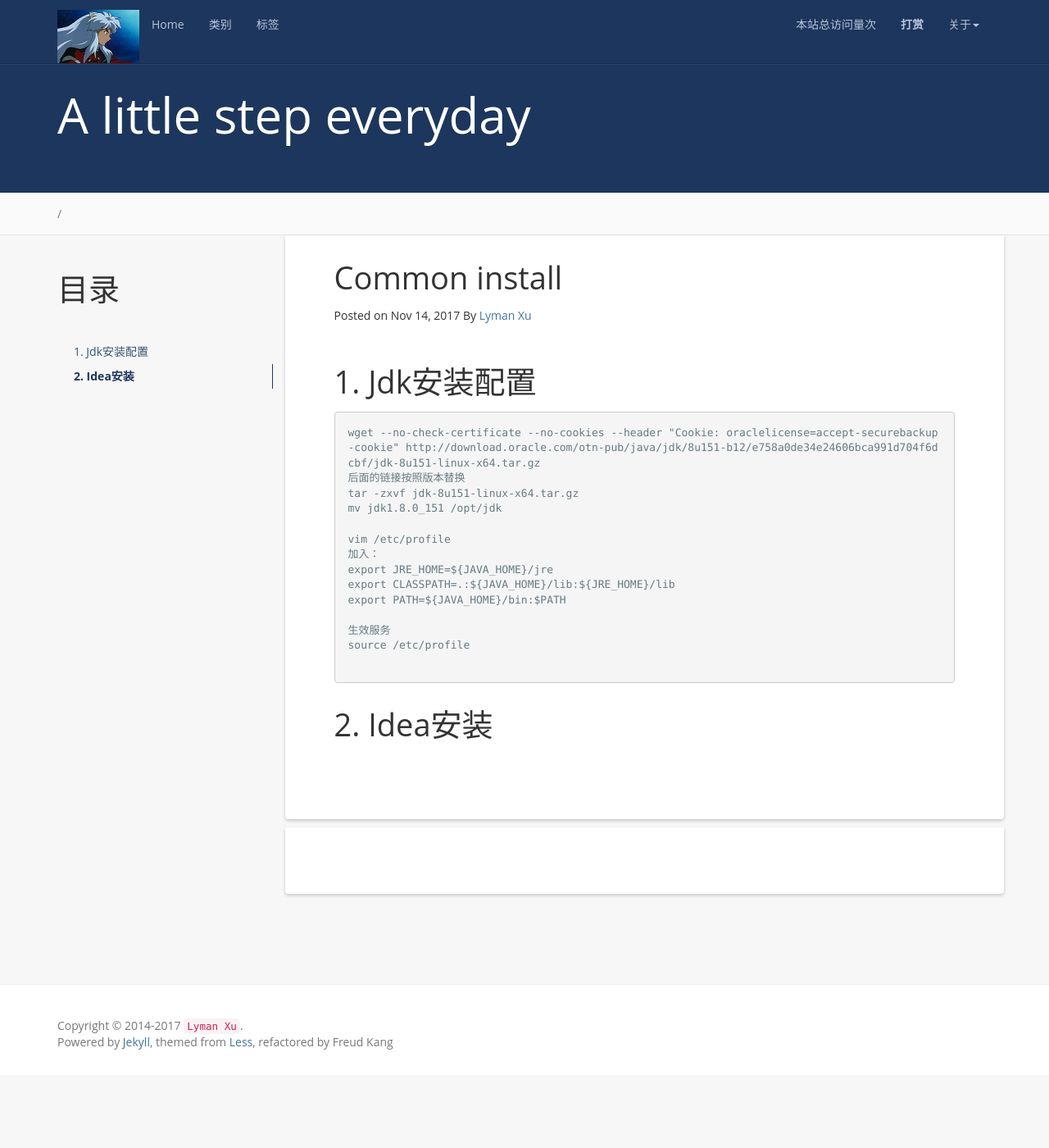
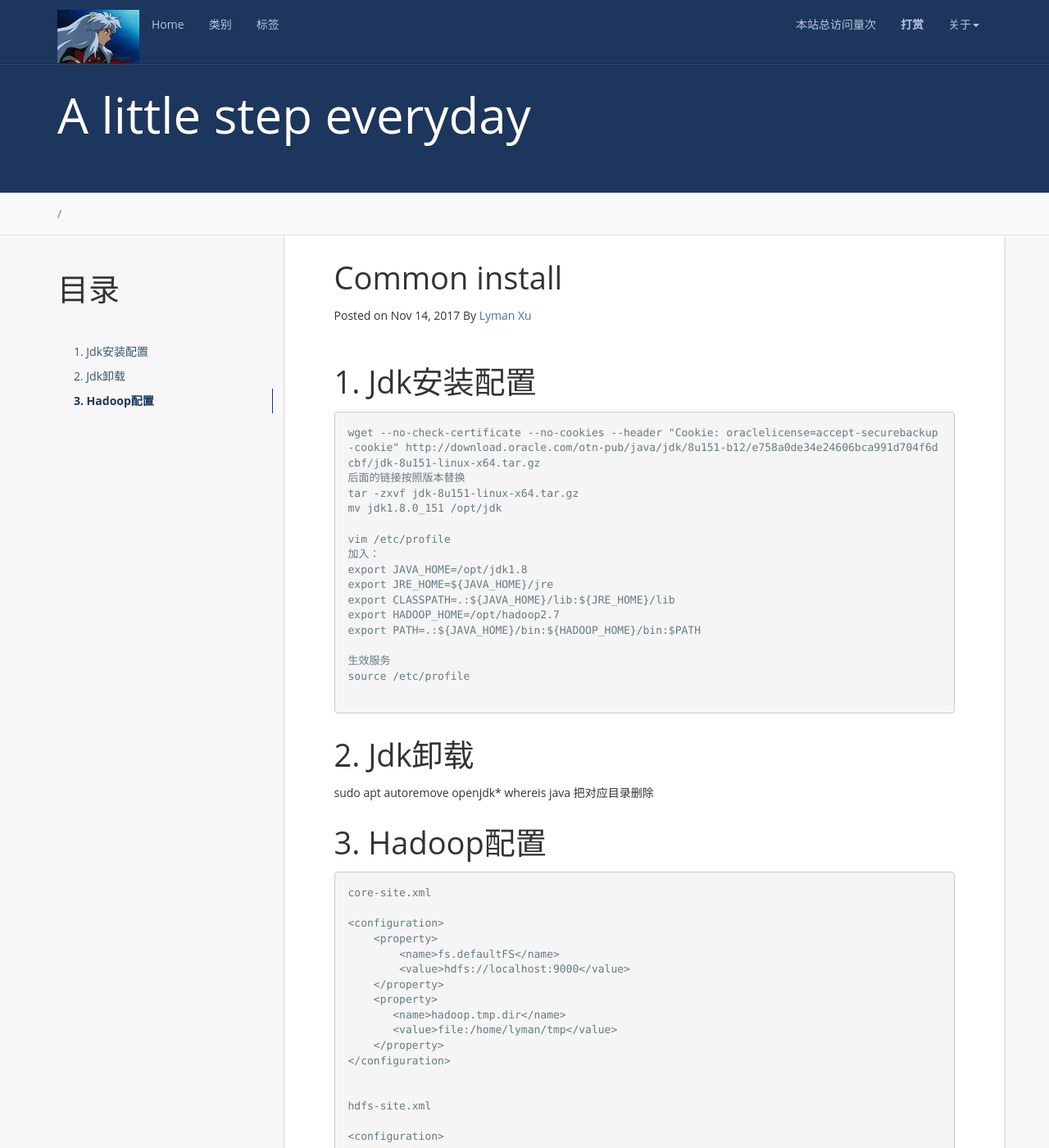
Before and after one commit to LymanXu/Blog, a Jekyll site: the page built from _posts/Openstack/2017-11-14-common-install.md, in a window 1280 px wide and 1400 px high. Shown: the whole window at 82% size. Built offline with Jekyll 4.4.1, drawn with Linux system fonts in a browser that asks for light colours; nearby versions of some CDN libraries; comment, search, counter and statistics services are not loaded; some of the changed text lies outside the part shown.

Commit message:
add notes@lyman2017-11-17

````diff
--- a/_posts/Openstack/2017-11-14-common-install.md
+++ b/_posts/Openstack/2017-11-14-common-install.md
@@ -22,13 +22,75 @@ mv jdk1.8.0_151 /opt/jdk
 
 vim /etc/profile
 加入：
+export JAVA_HOME=/opt/jdk1.8
 export JRE_HOME=${JAVA_HOME}/jre
 export CLASSPATH=.:${JAVA_HOME}/lib:${JRE_HOME}/lib
-export PATH=${JAVA_HOME}/bin:$PATH
+export HADOOP_HOME=/opt/hadoop2.7
+export PATH=.:${JAVA_HOME}/bin:${HADOOP_HOME}/bin:$PATH
 
 生效服务
 source /etc/profile
 
 ```
 
-# 2. Idea安装
+# 2. Jdk卸载
+sudo apt autoremove openjdk*
+whereis java 把对应目录删除
+
+# 3. Hadoop配置
+```buildoutcfg
+core-site.xml
+
+<configuration>
+    <property>
+        <name>fs.defaultFS</name>
+        <value>hdfs://localhost:9000</value>
+    </property>
+    <property>
+       <name>hadoop.tmp.dir</name>
+       <value>file:/home/lyman/tmp</value>
+    </property>
+</configuration>
+
+
+hdfs-site.xml
+
+<configuration>
+   <property>
+       <name>dfs.replication</name>
+       <value>1</value>
+   </property>
+   <property>
+       <name>dfs.namenode.name.dir</name>
+       <value>file:/home/lyman/tmp/dfs/name</value>
+   </property>
+   <property>
+       <name>dfs.datanode.data.dir</name>
+       <value>file:/home/lyman/tmp/dfs/data</value>
+   </property>
+</configuration>
+
+
+mapred-site.xml(没有则复制一份mapred-site.xml.template并命名为mapred-site.xml)
+
+<configuration>
+<property>
+       <name>mapreduce.framework.name</name>
+       <value>yarn</value>
+</property>
+</configuration>
+
+
+yarn-site.xml
+
+<configuration>
+<property>
+       <name>yarn.nodemanager.aux-services</name>
+       <value>mapreduce_shuffle</value>
+</property>
+<property>
+       <name>yarn.nodemanager.aux-services.mapreduce.shuffle.class</name>
+       <value>org.apache.hadoop.mapred.ShuffleHandler</value>
+</property>
+</configuration>
+```
````
Also changed, not shown: _posts/Distribute/2017-11-20-computer-architecture-1.md (added, +22 -0 lines).
